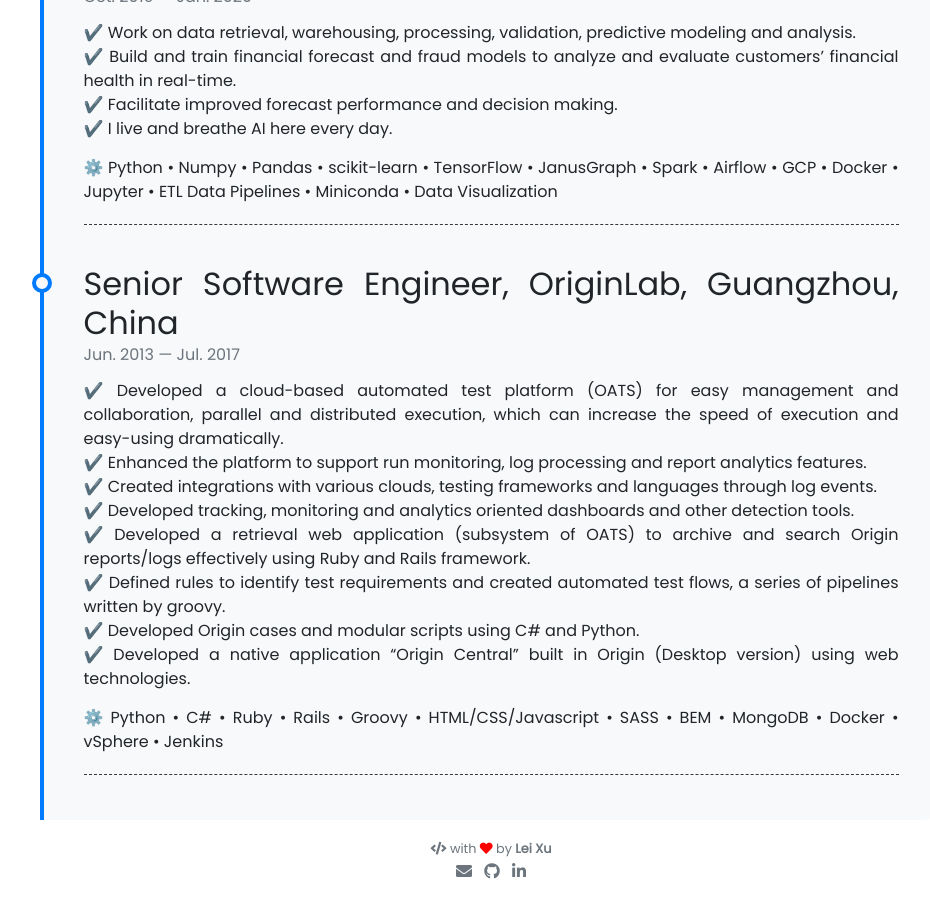
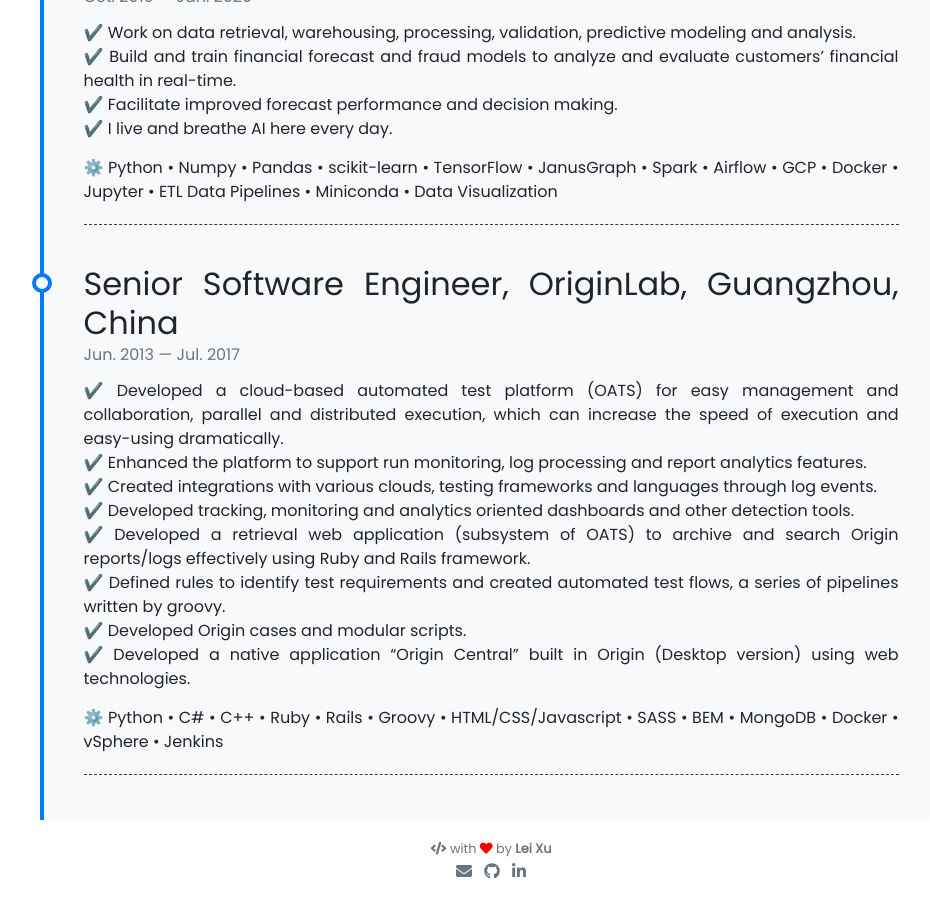
Before and after one commit to Lei-Xu/Lei-Xu.github.io, a Jekyll site: the page built from pages/about.md, in a window 1280 px wide and 900 px high, scrolled down 1842 px. Shown: the whole window, without its empty margins (149-1079 px from the left). Built offline with Jekyll 4.4.1, drawn with Linux system fonts in a browser that asks for light colours; nearby versions of some CDN libraries; emoji names are drawn with the system emoji font.

Commit message:
no message

```diff
--- a/_data/timeline.yml
+++ b/_data/timeline.yml
@@ -32,6 +32,6 @@
     - Developed tracking, monitoring and analytics oriented dashboards and other detection tools.
     - Developed a retrieval web application (subsystem of OATS) to archive and search Origin reports/logs effectively using Ruby and Rails framework.
     - Defined rules to identify test requirements and created automated test flows, a series of pipelines written by groovy.
-    - Developed Origin cases and modular scripts using C# and Python.
+    - Developed Origin cases and modular scripts.
     - Developed a native application “Origin Central” built in Origin (Desktop version) using web technologies.
-    - Python • C# • Ruby • Rails • Groovy • HTML/CSS/Javascript • SASS • BEM • MongoDB • Docker • vSphere • Jenkins
+    - Python • C# • C++ • Ruby • Rails • Groovy • HTML/CSS/Javascript • SASS • BEM • MongoDB • Docker • vSphere • Jenkins
```
